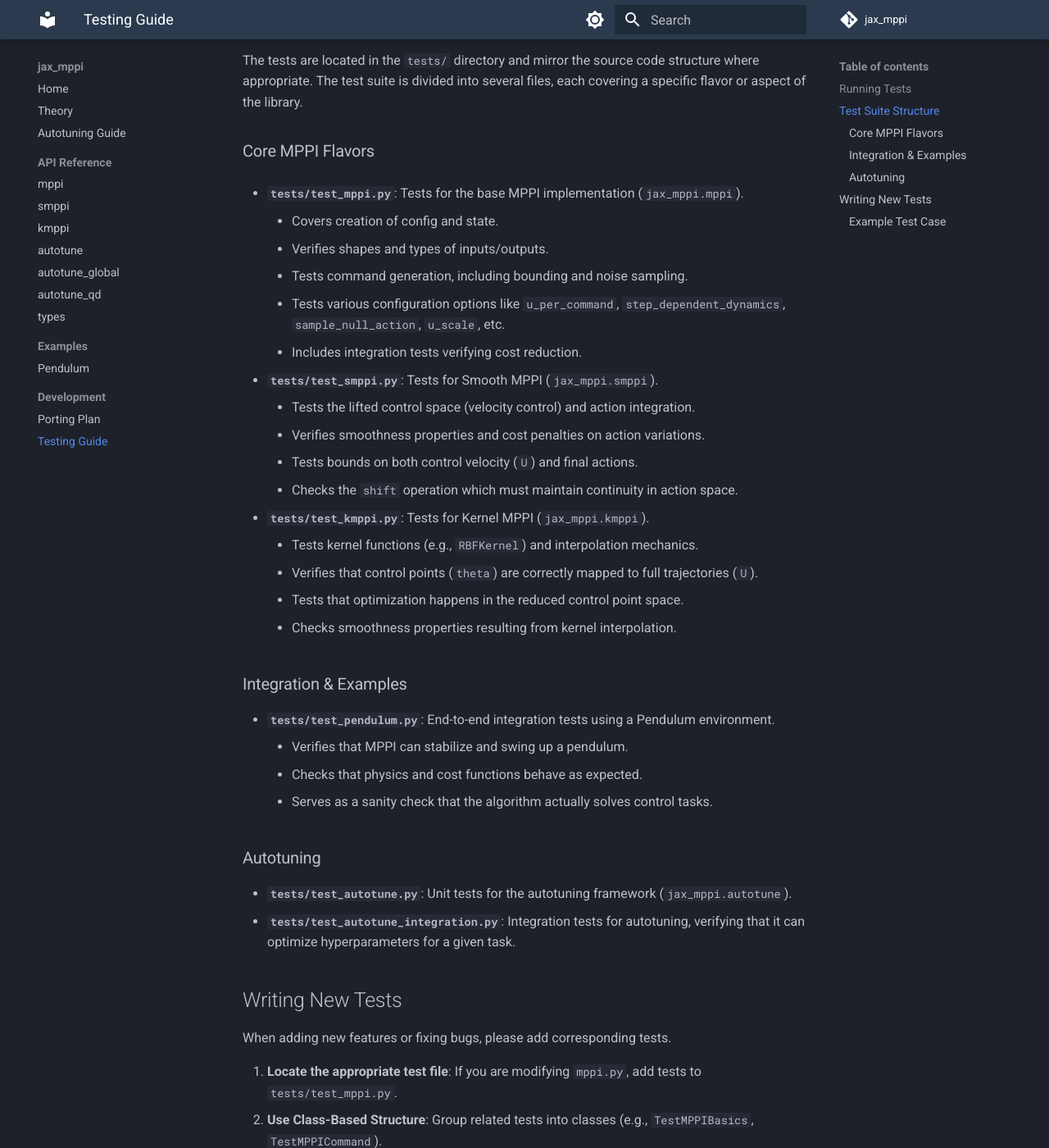
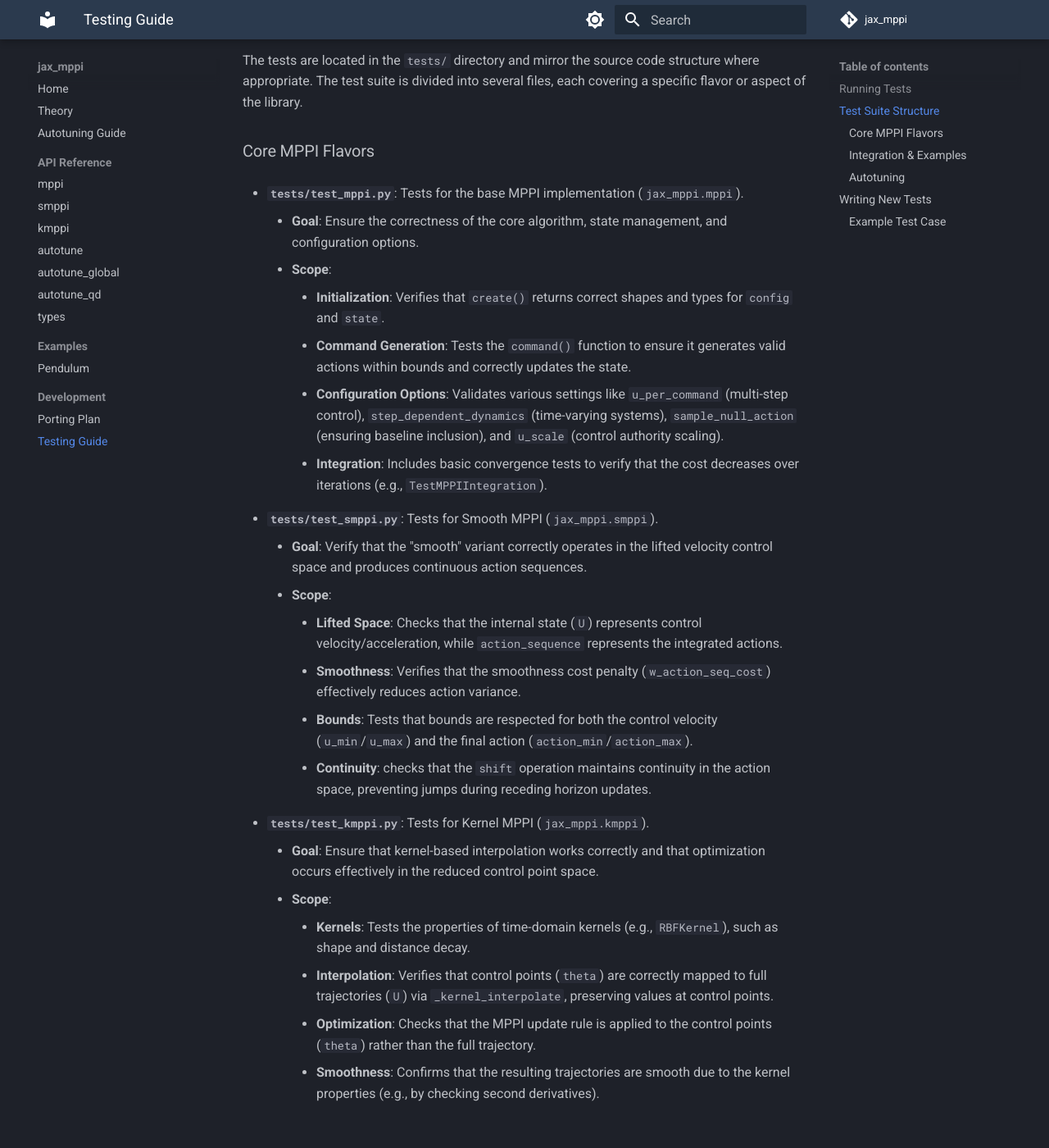
Before and after one commit to riccardo-enr/jax_mppi, an MkDocs documentation site: the page built from docs/testing.md, in a window 1280 px wide and 1400 px high, scrolled down 629 px. Shown: the whole window at 82% size. Built offline with MkDocs 1.6.1 and Material for MkDocs 9.7.7, drawn with Linux system fonts in a browser that asks for light colours; comment, search, counter and statistics services are not loaded; some of the changed text lies outside the part shown.

Commit message:
Update docs/testing.md with detailed test goals
Expanded the Test Suite Structure section in docs/testing.md to clearly describe the goal and scope of tests for each MPPI flavor (MPPI, SMPPI, KMPPI) and integration tests.

Co-authored-by: riccardo-enr <46231415+riccardo-enr@users.noreply.github.com>

```diff
--- a/docs/testing.md
+++ b/docs/testing.md
@@ -29,35 +29,44 @@ The tests are located in the `tests/` directory and mirror the source code struc
 ### Core MPPI Flavors
 
 *   **`tests/test_mppi.py`**: Tests for the base MPPI implementation (`jax_mppi.mppi`).
-    *   Covers creation of config and state.
-    *   Verifies shapes and types of inputs/outputs.
-    *   Tests command generation, including bounding and noise sampling.
-    *   Tests various configuration options like `u_per_command`, `step_dependent_dynamics`, `sample_null_action`, `u_scale`, etc.
-    *   Includes integration tests verifying cost reduction.
+    *   **Goal**: Ensure the correctness of the core algorithm, state management, and configuration options.
+    *   **Scope**:
+        *   **Initialization**: Verifies that `create()` returns correct shapes and types for `config` and `state`.
+        *   **Command Generation**: Tests the `command()` function to ensure it generates valid actions within bounds and correctly updates the state.
+        *   **Configuration Options**: Validates various settings like `u_per_command` (multi-step control), `step_dependent_dynamics` (time-varying systems), `sample_null_action` (ensuring baseline inclusion), and `u_scale` (control authority scaling).
+        *   **Integration**: Includes basic convergence tests to verify that the cost decreases over iterations (e.g., `TestMPPIIntegration`).
 
 *   **`tests/test_smppi.py`**: Tests for Smooth MPPI (`jax_mppi.smppi`).
-    *   Tests the lifted control space (velocity control) and action integration.
-    *   Verifies smoothness properties and cost penalties on action variations.
-    *   Tests bounds on both control velocity (`U`) and final actions.
-    *   Checks the `shift` operation which must maintain continuity in action space.
+    *   **Goal**: Verify that the "smooth" variant correctly operates in the lifted velocity control space and produces continuous action sequences.
+    *   **Scope**:
+        *   **Lifted Space**: Checks that the internal state (`U`) represents control velocity/acceleration, while `action_sequence` represents the integrated actions.
+        *   **Smoothness**: Verifies that the smoothness cost penalty (`w_action_seq_cost`) effectively reduces action variance.
+        *   **Bounds**: Tests that bounds are respected for both the control velocity (`u_min`/`u_max`) and the final action (`action_min`/`action_max`).
+        *   **Continuity**: checks that the `shift` operation maintains continuity in the action space, preventing jumps during receding horizon updates.
 
 *   **`tests/test_kmppi.py`**: Tests for Kernel MPPI (`jax_mppi.kmppi`).
-    *   Tests kernel functions (e.g., `RBFKernel`) and interpolation mechanics.
-    *   Verifies that control points (`theta`) are correctly mapped to full trajectories (`U`).
-    *   Tests that optimization happens in the reduced control point space.
-    *   Checks smoothness properties resulting from kernel interpolation.
+    *   **Goal**: Ensure that kernel-based interpolation works correctly and that optimization occurs effectively in the reduced control point space.
+    *   **Scope**:
+        *   **Kernels**: Tests the properties of time-domain kernels (e.g., `RBFKernel`), such as shape and distance decay.
+        *   **Interpolation**: Verifies that control points (`theta`) are correctly mapped to full trajectories (`U`) via `_kernel_interpolate`, preserving values at control points.
+        *   **Optimization**: Checks that the MPPI update rule is applied to the control points (`theta`) rather than the full trajectory.
+        *   **Smoothness**: Confirms that the resulting trajectories are smooth due to the kernel properties (e.g., by checking second derivatives).
 
 ### Integration & Examples
 
 *   **`tests/test_pendulum.py`**: End-to-end integration tests using a Pendulum environment.
-    *   Verifies that MPPI can stabilize and swing up a pendulum.
-    *   Checks that physics and cost functions behave as expected.
-    *   Serves as a sanity check that the algorithm actually solves control tasks.
+    *   **Goal**: Validate that the algorithms can solve a concrete, non-linear control task.
+    *   **Scope**:
+        *   **Stabilization**: Tests if MPPI can stabilize the pendulum at the upright position.
+        *   **Swing-up**: Tests the more difficult task of swinging up from a hanging position.
+        *   **Physics**: Sanity checks the pendulum dynamics and cost functions.
 
 ### Autotuning
 
 *   **`tests/test_autotune.py`**: Unit tests for the autotuning framework (`jax_mppi.autotune`).
-*   **`tests/test_autotune_integration.py`**: Integration tests for autotuning, verifying that it can optimize hyperparameters for a given task.
+    *   **Goal**: Verify the components of the hyperparameter optimization system.
+*   **`tests/test_autotune_integration.py`**: Integration tests for autotuning.
+    *   **Goal**: Ensure that the autotuner can successfully improve performance on a benchmark task (finding better parameters than the default).
 
 ## Writing New Tests
 
```
